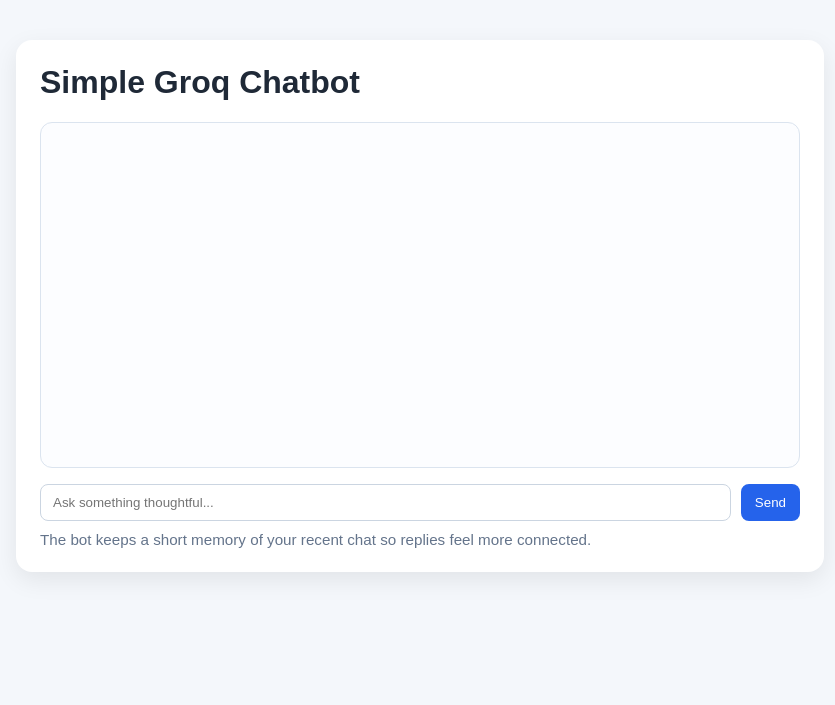
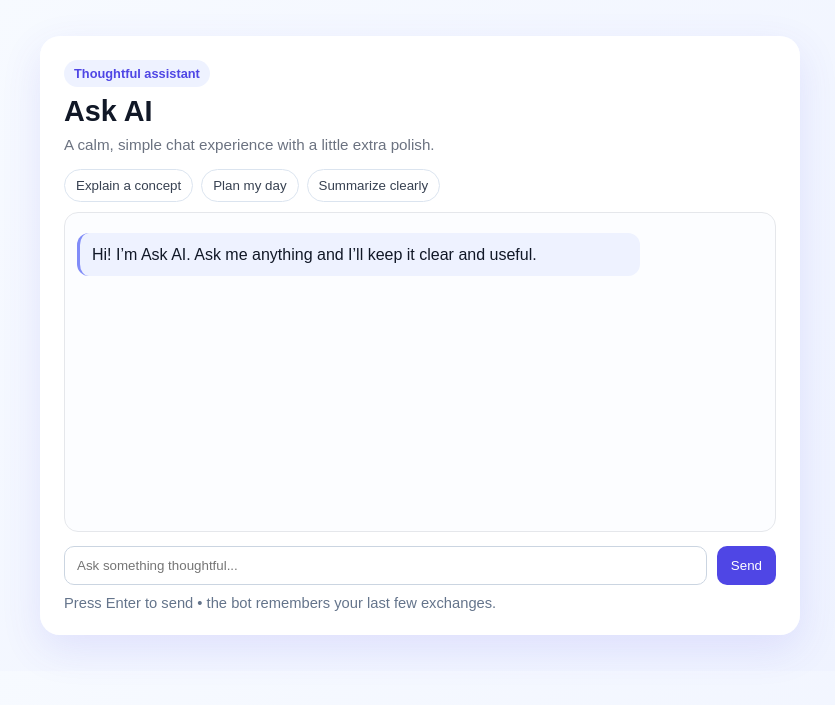
Before and after one commit to srishtipandey1/api-based-chatbot, a Flask app: page / in a window 1280 px wide. Shown: the top 705 px of the page, without its empty margins (220-1055 px from the left). Run offline with Flask 3, Linux system fonts and the light colour scheme.

Commit message:
Polish Ask AI UI

```diff
--- a/app.py
+++ b/app.py
@@ -39,7 +39,7 @@ def chat():
 
     memory_context = build_memory_context()
     system_prompt = (
-        "You are a calm, thoughtful assistant. Answer briefly, clearly, and helpfully. "
+        "You are Ask AI, a calm, thoughtful assistant. Answer briefly, clearly, and helpfully. "
         "If the user seems to want guidance, offer one practical next step."
     )
     if memory_context:
--- a/templates/index.html
+++ b/templates/index.html
@@ -3,36 +3,142 @@
   <head>
     <meta charset="utf-8" />
     <meta name="viewport" content="width=device-width, initial-scale=1" />
-    <title>Local Groq Chatbot</title>
+    <title>Ask AI</title>
     <style>
-      body { font-family: Arial, sans-serif; margin: 0; background: #f4f7fb; color: #1f2937; }
-      .wrap { max-width: 760px; margin: 40px auto; padding: 24px; background: white; border-radius: 16px; box-shadow: 0 8px 24px rgba(0,0,0,0.08); }
-      h1 { margin-top: 0; }
-      #chat { border: 1px solid #dbe4ef; border-radius: 12px; padding: 12px; min-height: 320px; max-height: 420px; overflow-y: auto; background: #fcfdff; }
-      .bubble { margin: 8px 0; padding: 10px 12px; border-radius: 10px; max-width: 80%; line-height: 1.45; }
-      .user { margin-left: auto; background: #2563eb; color: white; }
-      .assistant { background: #e8f0fe; color: #1f2937; }
-      form { display: flex; gap: 10px; margin-top: 16px; }
-      input { flex: 1; padding: 10px 12px; border: 1px solid #cbd5e1; border-radius: 8px; }
-      button { padding: 10px 14px; border: none; border-radius: 8px; background: #2563eb; color: white; cursor: pointer; }
-      .hint { color: #64748b; font-size: 0.95rem; margin-top: 10px; }
+      :root { color-scheme: light; --accent: #4f46e5; --accent-soft: #eef2ff; }
+      * { box-sizing: border-box; }
+      body {
+        font-family: Arial, sans-serif;
+        margin: 0;
+        background: linear-gradient(135deg, #f8fbff 0%, #eef2ff 100%);
+        color: #111827;
+      }
+      .wrap {
+        max-width: 760px;
+        margin: 36px auto;
+        padding: 24px;
+        background: rgba(255,255,255,0.95);
+        border-radius: 20px;
+        box-shadow: 0 14px 40px rgba(79, 70, 229, 0.12);
+        backdrop-filter: blur(8px);
+      }
+      .header { margin-bottom: 14px; }
+      .badge {
+        display: inline-block;
+        padding: 6px 10px;
+        border-radius: 999px;
+        background: var(--accent-soft);
+        color: var(--accent);
+        font-size: 0.8rem;
+        font-weight: 700;
+        margin-bottom: 8px;
+      }
+      h1 { margin: 0 0 8px; font-size: 1.8rem; }
+      .subtitle { margin: 0; color: #6b7280; font-size: 0.95rem; }
+      .chips { display: flex; flex-wrap: wrap; gap: 8px; margin: 16px 0 10px; }
+      .chip {
+        border: 1px solid #dbe4ef;
+        background: white;
+        color: #374151;
+        border-radius: 999px;
+        padding: 8px 11px;
+        cursor: pointer;
+        transition: transform 180ms ease, box-shadow 180ms ease, border-color 180ms ease;
+      }
+      .chip:hover { transform: translateY(-1px); box-shadow: 0 6px 16px rgba(15,23,42,0.08); border-color: var(--accent); }
+      #chat {
+        border: 1px solid #e5e7eb;
+        border-radius: 14px;
+        padding: 12px;
+        min-height: 320px;
+        max-height: 420px;
+        overflow-y: auto;
+        background: #fcfdff;
+      }
+      .bubble {
+        margin: 8px 0;
+        padding: 10px 12px;
+        border-radius: 12px;
+        max-width: 82%;
+        line-height: 1.45;
+        animation: fadeIn 220ms ease-out;
+      }
+      .user {
+        margin-left: auto;
+        background: linear-gradient(135deg, #4f46e5 0%, #6366f1 100%);
+        color: white;
+      }
+      .assistant {
+        background: var(--accent-soft);
+        color: #111827;
+        border-left: 3px solid #818cf8;
+      }
+      .typing {
+        display: inline-flex;
+        align-items: center;
+        gap: 4px;
+        padding: 4px 0;
+      }
+      .typing span {
+        width: 6px;
+        height: 6px;
+        border-radius: 50%;
+        background: #6b7280;
+        animation: bounce 1.1s infinite ease-in-out;
+      }
+      .typing span:nth-child(2) { animation-delay: 0.16s; }
+      .typing span:nth-child(3) { animation-delay: 0.32s; }
+      form { display: flex; gap: 10px; margin-top: 14px; }
+      input {
+        flex: 1;
+        padding: 11px 12px;
+        border: 1px solid #cbd5e1;
+        border-radius: 10px;
+        transition: border-color 180ms ease, box-shadow 180ms ease;
+      }
+      input:focus { outline: none; border-color: var(--accent); box-shadow: 0 0 0 3px rgba(79,70,229,0.12); }
+      button {
+        padding: 10px 14px;
+        border: none;
+        border-radius: 10px;
+        background: var(--accent);
+        color: white;
+        cursor: pointer;
+        transition: transform 180ms ease, box-shadow 180ms ease;
+      }
+      button:hover { transform: translateY(-1px); box-shadow: 0 8px 18px rgba(79,70,229,0.18); }
+      .hint { color: #64748b; font-size: 0.92rem; margin-top: 10px; }
+      @keyframes fadeIn { from { opacity: 0; transform: translateY(4px); } to { opacity: 1; transform: translateY(0); } }
+      @keyframes bounce { 0%, 80%, 100% { transform: translateY(0); opacity: 0.6; } 40% { transform: translateY(-4px); opacity: 1; } }
     </style>
   </head>
   <body>
     <div class="wrap">
-      <h1>Simple Groq Chatbot</h1>
-      <div id="chat"></div>
+      <div class="header">
+        <div class="badge">Thoughtful assistant</div>
+        <h1>Ask AI</h1>
+        <p class="subtitle">A calm, simple chat experience with a little extra polish.</p>
+      </div>
+
+      <div class="chips">
+        <button class="chip" type="button" data-prompt="Explain this idea in simple terms">Explain a concept</button>
+        <button class="chip" type="button" data-prompt="Help me plan my day">Plan my day</button>
+        <button class="chip" type="button" data-prompt="Summarize this in three bullet points">Summarize clearly</button>
+      </div>
+
+      <div id="chat" aria-live="polite"></div>
       <form id="chat-form">
         <input id="message" name="message" placeholder="Ask something thoughtful..." autocomplete="off" />
         <button type="submit">Send</button>
       </form>
-      <div class="hint">The bot keeps a short memory of your recent chat so replies feel more connected.</div>
+      <div class="hint">Press Enter to send • the bot remembers your last few exchanges.</div>
     </div>
 
     <script>
       const chat = document.getElementById('chat');
       const form = document.getElementById('chat-form');
       const input = document.getElementById('message');
+      const chips = document.querySelectorAll('.chip');
 
       function addBubble(text, role) {
         const div = document.createElement('div');
@@ -42,6 +148,25 @@
         chat.scrollTop = chat.scrollHeight;
       }
 
+      function showTypingIndicator() {
+        const div = document.createElement('div');
+        div.className = 'bubble assistant';
+        div.innerHTML = '<span class="typing"><span></span><span></span><span></span></span>';
+        chat.appendChild(div);
+        chat.scrollTop = chat.scrollHeight;
+        return div;
+      }
+
+      chips.forEach((chip) => {
+        chip.addEventListener('click', () => {
+          const prompt = chip.getAttribute('data-prompt');
+          input.value = prompt;
+          input.focus();
+        });
+      });
+
+      addBubble('Hi! I’m Ask AI. Ask me anything and I’ll keep it clear and useful.', 'assistant');
+
       form.addEventListener('submit', async (event) => {
         event.preventDefault();
         const message = input.value.trim();
@@ -49,8 +174,9 @@
 
         addBubble(message, 'user');
         input.value = '';
-        addBubble('Thinking…', 'assistant');
+        const typingIndicator = showTypingIndicator();
 
+        try {
           const response = await fetch('/api/chat', {
             method: 'POST',
             headers: { 'Content-Type': 'application/json' },
@@ -58,8 +184,12 @@
           });
 
           const data = await response.json();
-        chat.lastChild.remove();
+          typingIndicator.remove();
           addBubble(data.reply, 'assistant');
+        } catch (error) {
+          typingIndicator.remove();
+          addBubble('Something went wrong while reaching the assistant.', 'assistant');
+        }
       });
     </script>
   </body>
```
Lines whose indentation alone changed are shown as unchanged.
